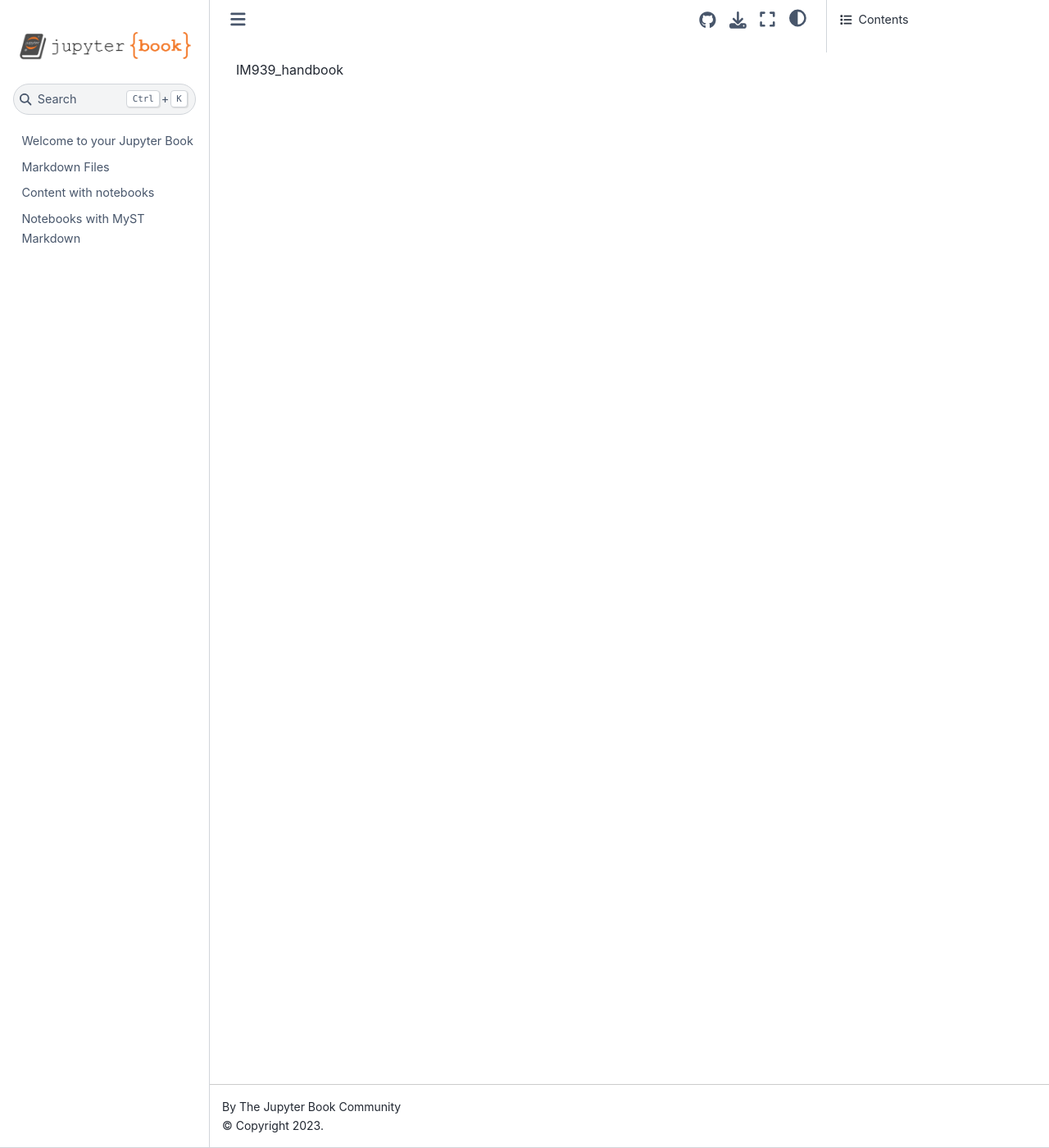
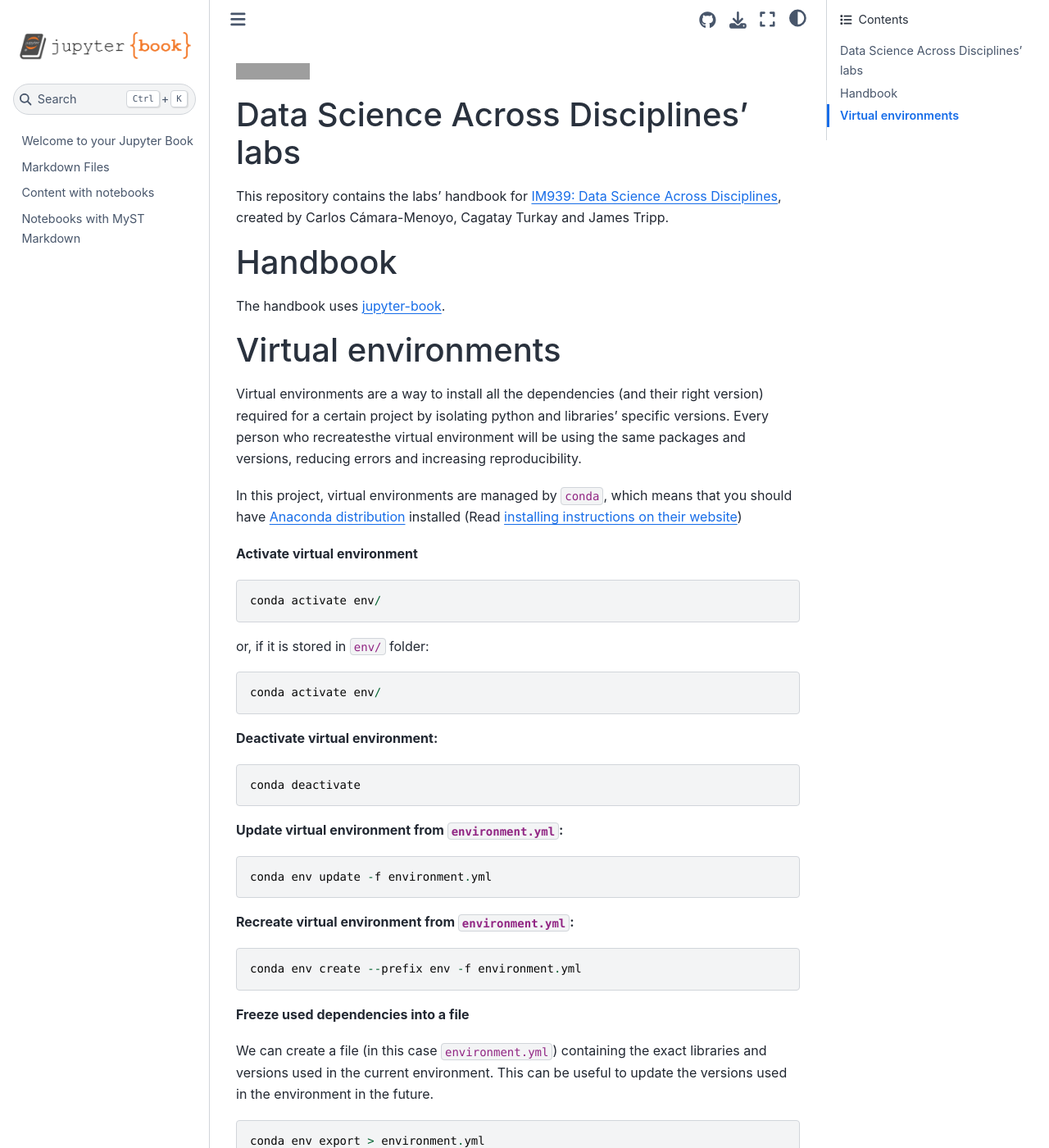
Before and after one commit to WarwickCIM/IM939_handbook_jupyterbook, a Jupyter Book: the page built from README.md, in a window 1280 px wide and 1400 px high. Shown: the whole window at 82% size. Built offline with Jupyter Book 1.0.4 settings and Sphinx 7.4.7 and the Sphinx Book theme 1.1.4, drawn with Linux system fonts in a browser that asks for light colours; some of the changed text lies outside the part shown; grey boxes are pictures that could not be loaded.

Commit message:
Add binder config

````diff
--- a/README.md
+++ b/README.md
@@ -1 +1,53 @@
-IM939_handbook
+[![Binder](https://mybinder.org/badge_logo.svg)](https://mybinder.org/v2/gh/WarwickCIM/IM939_handbook/main)
+
+## Data Science Across Disciplines' labs
+
+This repository contains the labs' handbook for [IM939: Data Science Across Disciplines](https://cagatayturkay.github.io/data-science-across-disciplines), created by Carlos Cámara-Menoyo, Cagatay Turkay and James Tripp.
+
+## Handbook
+
+The handbook uses [jupyter-book](https://jupyterbook.org/en/stable/intro.html).
+
+## Virtual environments
+
+Virtual environments are a way to install all the dependencies (and their right version) required for a certain project by isolating python and libraries' specific versions. Every person who recreatesthe virtual environment will be using the same packages and versions, reducing errors and increasing reproducibility.
+
+In this project, virtual environments are managed by `conda`, which means that you should have [Anaconda distribution](https://www.anaconda.com) installed (Read [installing instructions on their website](https://www.anaconda.com/distribution/))
+
+**Activate virtual environment**
+
+```
+conda activate env/
+```
+
+or, if  it is stored in `env/` folder:
+
+```
+conda activate env/
+```
+
+**Deactivate virtual environment:**
+
+```
+conda deactivate
+```
+
+**Update virtual environment from  `environment.yml`:**
+
+```
+conda env update -f environment.yml
+```
+
+**Recreate virtual environment from `environment.yml`:**
+
+```
+conda env create --prefix env -f environment.yml
+```
+
+**Freeze used dependencies into a file**
+
+We can create a file (in this case `environment.yml`) containing the exact libraries and versions used in the current environment. This can be useful to update the versions used in the environment in the future.
+
+```
+conda env export > environment.yml
+```
--- a/_config.yml
+++ b/_config.yml
@@ -2,7 +2,7 @@
 # Learn more at https://jupyterbook.org/customize/config.html
 
 title: My sample book
-author: The Jupyter Book Community
+author: Carlos Cámara-Menoyo, James Tripp, Cagatay Turkay
 logo: logo.png
 
 # Force re-execution of notebooks on each build.
@@ -21,9 +21,14 @@ bibtex_bibfiles:
 
 # Information about where the book exists on the web
 repository:
-  url: https://github.com/executablebooks/jupyter-book  # Online location of your book
-  path_to_book: docs  # Optional path to your book, relative to the repository root
-  branch: master  # Which branch of the repository should be used when creating links (optional)
+  url: https://github.com/WarwickCIM/IM939_handbook  # Online location of your book
+  #path_to_book: docs  # Optional path to your book, relative to the repository root
+  branch: main  # Which branch of the repository should be used when creating links (optional)
+
+
+launch_buttons:
+  notebook_interface: "jupyterlab"  # or "classic"
+  binderhub_url: "https://mybinder.org"  # The URL for your BinderHub (e.g., https://mybinder.org)
 
 # Add GitHub buttons to your book
 # See https://jupyterbook.org/customize/config.html#add-a-link-to-your-repository
````
